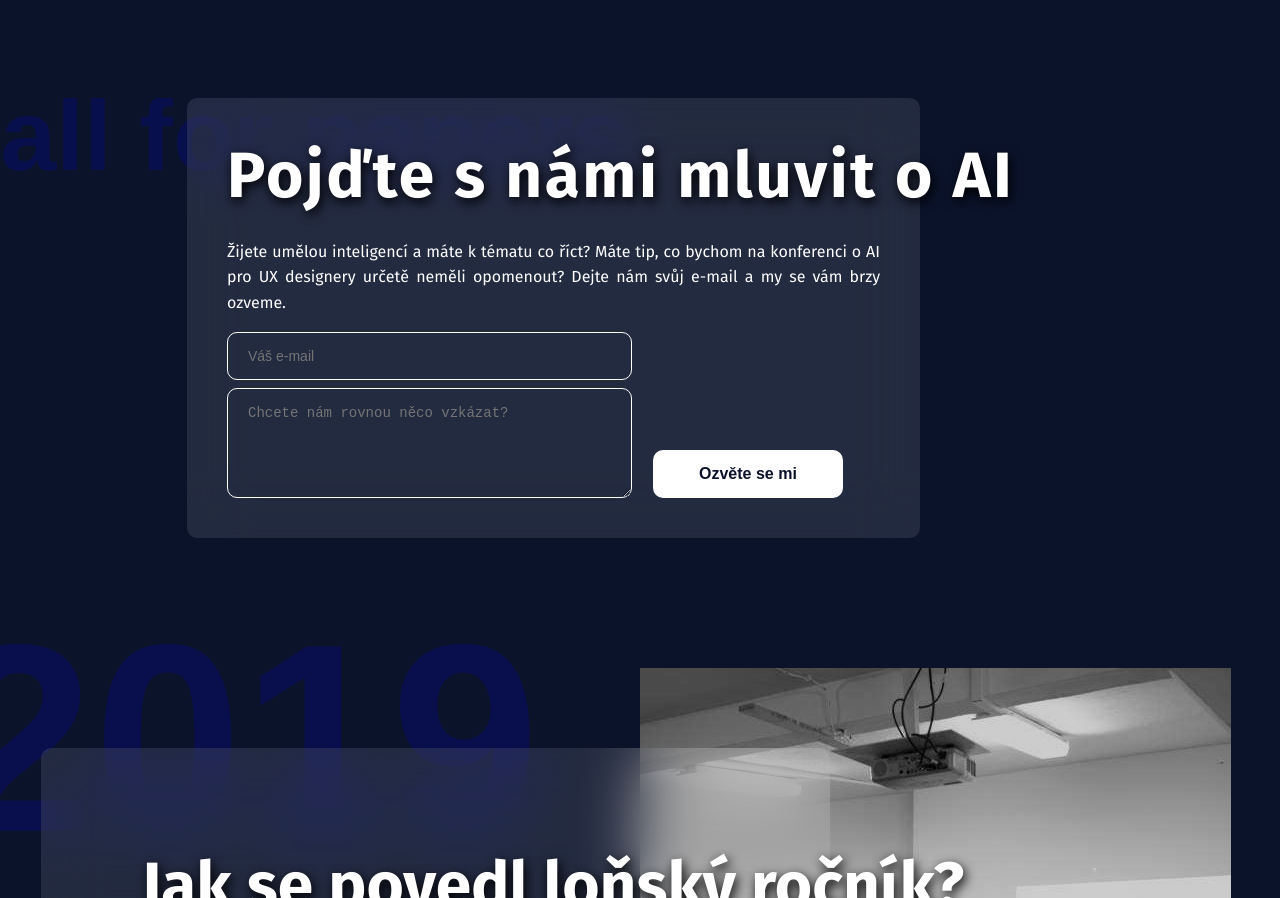
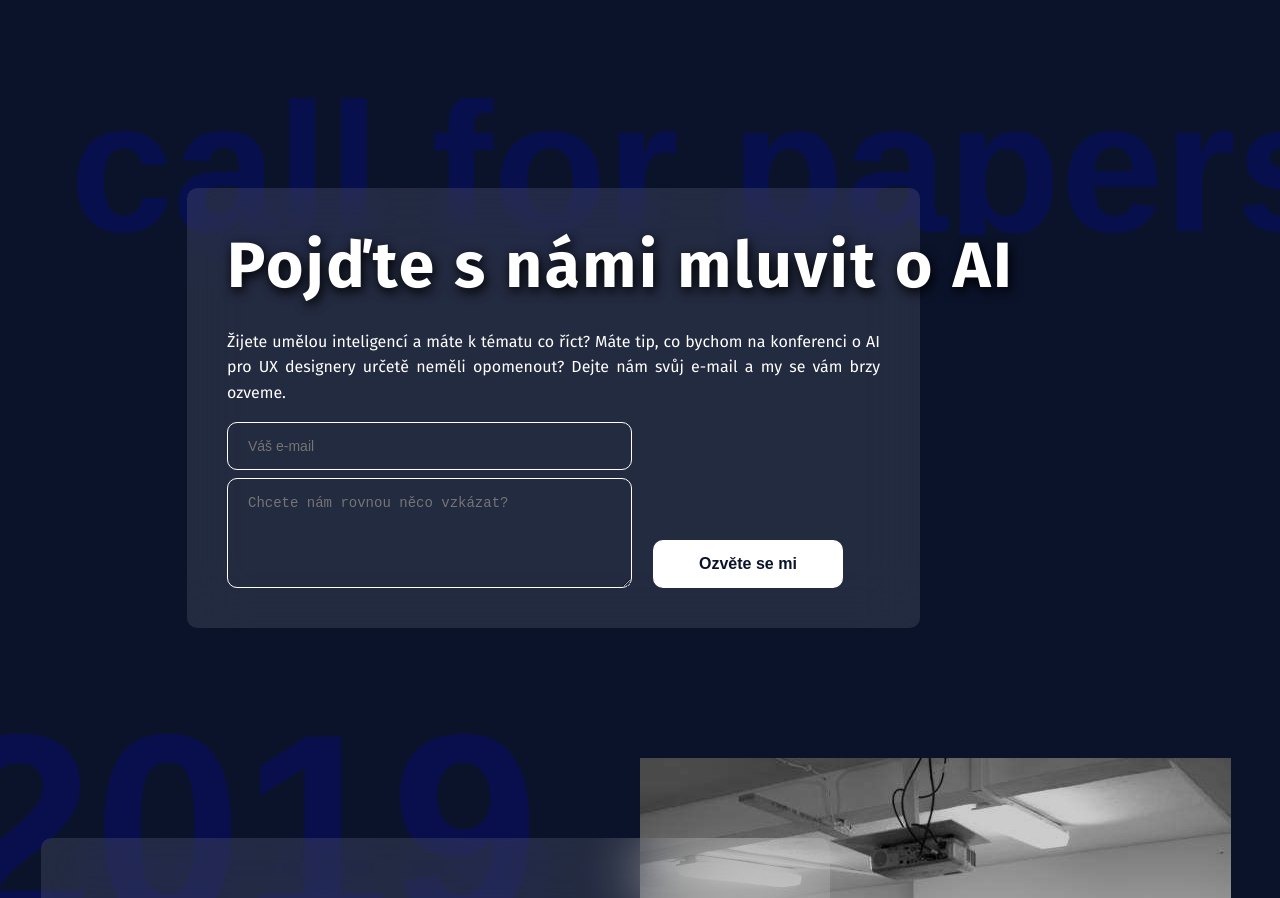
Before and after one commit to wud-cz/wud-2020, a plain HTML site: page src/main/html/index.html in a window 1280 px wide. Shown: the part 1557-2455 px from the top of the page. Drawn offline with nearby package versions, Linux system fonts and the light colour scheme; files that its build step writes are made by us from their sources.

Commit message:
call for papers

```diff
--- a/src/main/sass/main.scss
+++ b/src/main/sass/main.scss
@@ -206,7 +206,8 @@ button {
 
 #call-for-papers {
   background: right 37px bottom url('/image/aside/call-for-papers.svg') no-repeat,
-  25px 0 / 700px url('/image/background/call-for-papers.svg') no-repeat;
+  150px 0 / 1300px url('/image/background/call-for-papers.svg') no-repeat;
+  padding-top: 90px;
 
   > .milk-glass {
     width: 733px;
```
